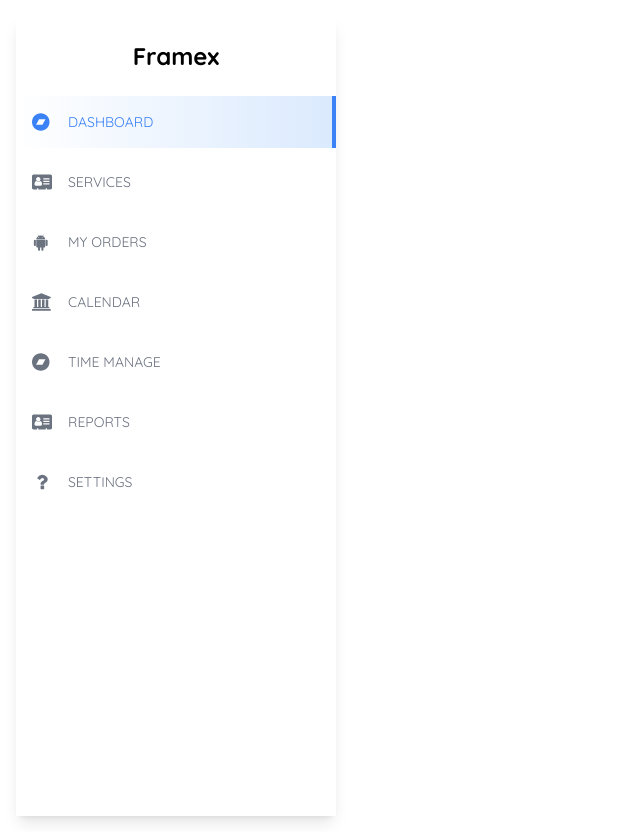
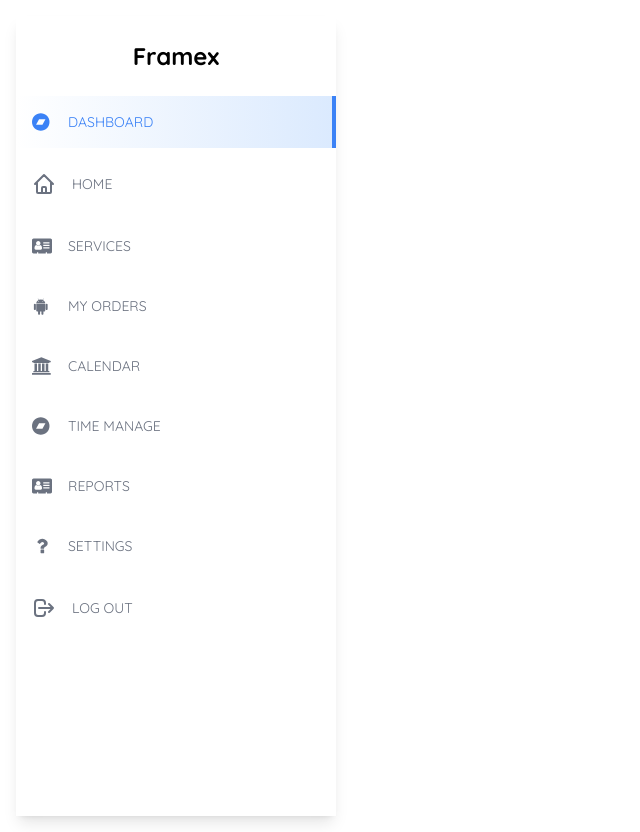
Before and after one commit to muhammadhafijur/framex-io, a React (Create React App) app: page /dashboard in a window 1280 px wide. Shown: the whole page, without its empty margins (0-640 px from the left). Built offline with nearby package versions, Linux system fonts and the light colour scheme.

Commit message:
home and logout route added in dashboard

```diff
--- a/src/Pages/Dashboard/DashboardHome/DashboardHome.tsx
+++ b/src/Pages/Dashboard/DashboardHome/DashboardHome.tsx
@@ -21,6 +21,16 @@ const DashboardHome = () => {
                                 </span>
                                 <span className="mx-4 text-sm font-normal">
                                     Dashboard
+                                </span>
+                            </Link>
+                            <Link to='/home' className="w-full font-thin uppercase text-gray-500 dark:text-gray-200 flex items-center p-4 my-2 transition-colors duration-200 justify-start hover:text-blue-500">
+                                <span className="text-left">
+                                    <svg xmlns="http://www.w3.org/2000/svg" className="h-6 w-6" fill="none" viewBox="0 0 24 24" stroke="currentColor">
+                                        <path stroke-linecap="round" stroke-linejoin="round" stroke-width="2" d="M3 12l2-2m0 0l7-7 7 7M5 10v10a1 1 0 001 1h3m10-11l2 2m-2-2v10a1 1 0 01-1 1h-3m-6 0a1 1 0 001-1v-4a1 1 0 011-1h2a1 1 0 011 1v4a1 1 0 001 1m-6 0h6" />
+                                    </svg>
+                                </span>
+                                <span className="mx-4 text-sm font-normal">
+                                    Home
                                 </span>
                             </Link>
                             <Link to='/services' className="w-full font-thin uppercase text-gray-500 dark:text-gray-200 flex items-center p-4 my-2 transition-colors duration-200 justify-start hover:text-blue-500">
@@ -89,6 +99,17 @@ const DashboardHome = () => {
                                     Settings
                                 </span>
                             </Link>
+                            <Link to='/home' className="w-full font-thin uppercase text-gray-500 dark:text-gray-200 flex items-center p-4 my-2 transition-colors duration-200 justify-start hover:text-blue-500">
+                                <span className="text-left">
+                                    <svg xmlns="http://www.w3.org/2000/svg" className="h-6 w-6" fill="none" viewBox="0 0 24 24" stroke="currentColor">
+                                        <path stroke-linecap="round" stroke-linejoin="round" stroke-width="2" d="M17 16l4-4m0 0l-4-4m4 4H7m6 4v1a3 3 0 01-3 3H6a3 3 0 01-3-3V7a3 3 0 013-3h4a3 3 0 013 3v1" />
+                                    </svg>
+                                </span>
+                                <span className="mx-4 text-sm font-normal">
+                                    Log Out
+                                </span>
+                            </Link>
+
                         </div>
                     </nav>
                 </div>
```
